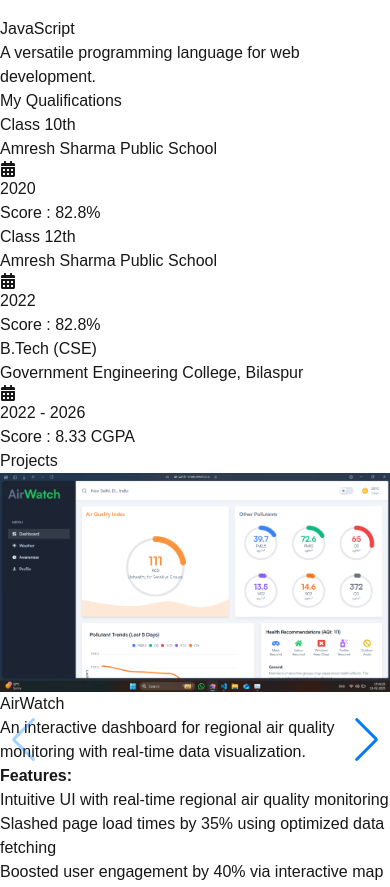
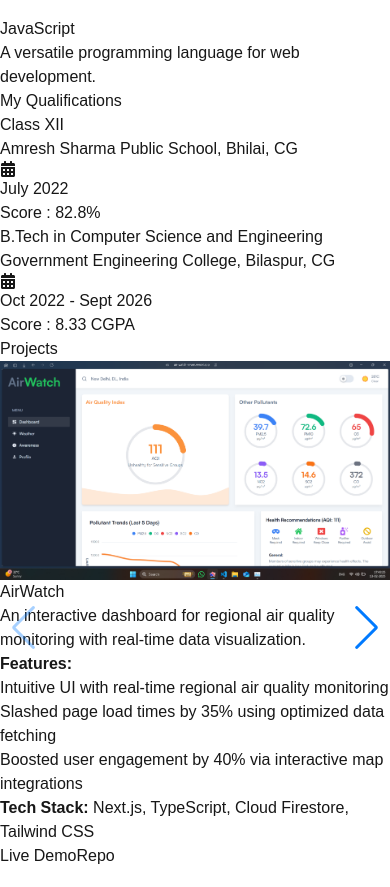
Before and after one commit to Gaurav-Soni24/GauravPortfolio, a Next.js app: page / in a window 390 px wide. Shown: the part 10179-11066 px from the top of the page. Built offline with nearby package versions, Linux system fonts and the light colour scheme.

Commit message:
Update Qualification.tsx

```diff
--- a/src/components/Qualification.tsx
+++ b/src/components/Qualification.tsx
@@ -10,14 +10,23 @@ interface Qualification {
 }
 
 const qualifications: Qualification[] = [
-  { title: "Class 10th", institution: "Amresh Sharma Public School", date: "2020", percentage: "82.8%" },
-  { title: "Class 12th", institution: "Amresh Sharma Public School", date: "2022", percentage: "82.8%" },
-  { title: "B.Tech (CSE)", institution: "Government Engineering College, Bilaspur", date: "2022 - 2026", percentage: "8.33 CGPA" },
+  {
+    title: "Class XII",
+    institution: "Amresh Sharma Public School, Bhilai, CG",
+    date: "July 2022",
+    percentage: "82.8%"
+  },
+  {
+    title: "B.Tech in Computer Science and Engineering",
+    institution: "Government Engineering College, Bilaspur, CG",
+    date: "Oct 2022 - Sept 2026",
+    percentage: "8.33 CGPA"
+  },
 ];
 
 const QualificationTimeline: React.FC = () => {
   return (
-    <div className="flex flex-col items-center py-16 px-6 sm:px-12 lg:px-32 bg-white" id="Qualification">
+    <div className="flex flex-col items-center py-16 px-6 sm:px-12 lg:px-32 bg-white" id="qualification">
       <h2 className="text-4xl lg:text-6xl font-bold text-center text-black mb-12">
         My Qualifications
       </h2>
@@ -47,7 +56,7 @@ const QualificationTimeline: React.FC = () => {
                   <FaCalendarAlt className="mr-2" /> {qual.date}
                 </div>
                 <div className="flex items-center">
-                    <p className="text-black/80 text-sm mt-2">Score : {qual.percentage}</p>
+                    <p className="text-black/80 text-sm mt-2">Score : <span className="font-semibold">{qual.percentage}</span></p>
                 </div>
               </div>
             </div>
```
